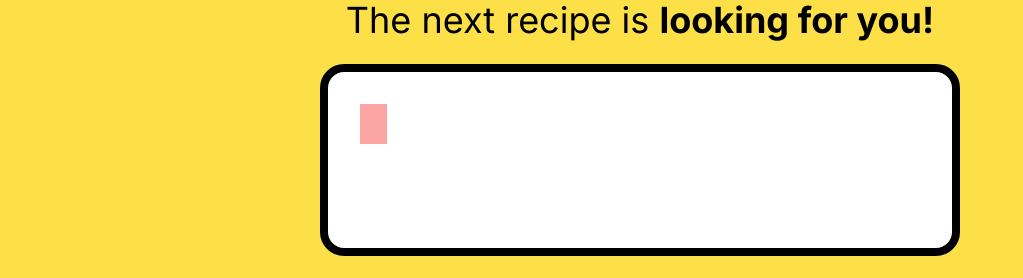
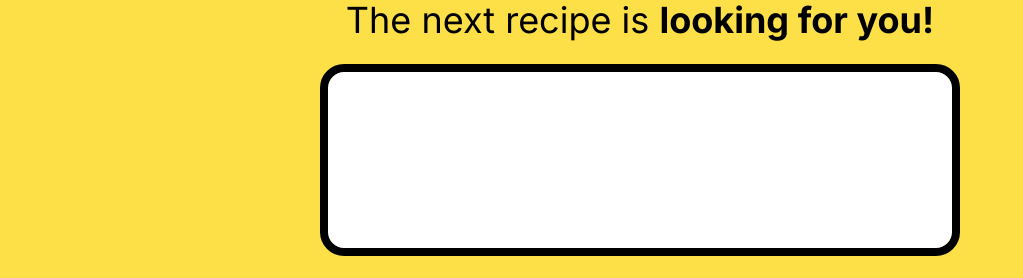
Before and after one commit to szuhaydv/cookedAF, a SvelteKit app: page / in a window 1280 px wide. Shown: the part 276-554 px from the top of the page, without its empty margins (0-1023 px from the left). Built offline with nearby package versions, Linux system fonts and the light colour scheme.

Commit message:
add focus on click to search input

```diff
--- a/src/routes/+page.svelte
+++ b/src/routes/+page.svelte
@@ -3,6 +3,12 @@
     const validIngredients = new Set(["salmon", "rice", "broccoli", "garlic"]);
     let ingredients: string[] = $state([]);
     let currentlyAdding = $state("");
+
+    let input: any;
+    function handleFocus(e: any) {
+        input.focus();
+    }
+
     function handleInput(e: any) {
         const length =
             e.target.value.length < 2 ? "2" : e.target.value.length + 1;
@@ -37,9 +43,10 @@
             >The next recipe is <b class="font-bold">looking for you!</b></span
         >
     </h1>
-    <div
+    <button
         class="bg-white text-2xl border-8 border-black rounded-3xl h-48
         w-[40rem] px-8 py-8 flex flex-wrap gap-2"
+        onclick={handleFocus}
     >
         {#each ingredients as ingredient, index}
             <IngredientBubble
@@ -51,10 +58,11 @@
             onkeydown={handleInput}
             autofocus
             type="text"
-            class="focus:outline-none h-10 w-[2ch] bg-red-300"
+            class="focus:outline-none h-10 w-[2ch]"
             bind:value={currentlyAdding}
+            bind:this={input}
         />
-    </div>
+    </button>
     <button
         class="bg-default-red rounded-2xl border-[3px] border-black w-48 h-16 text-white font-inter italic text-4xl shadow-default shadow-slate-500 active:animate-bouncing"
         >Go!</button
```
